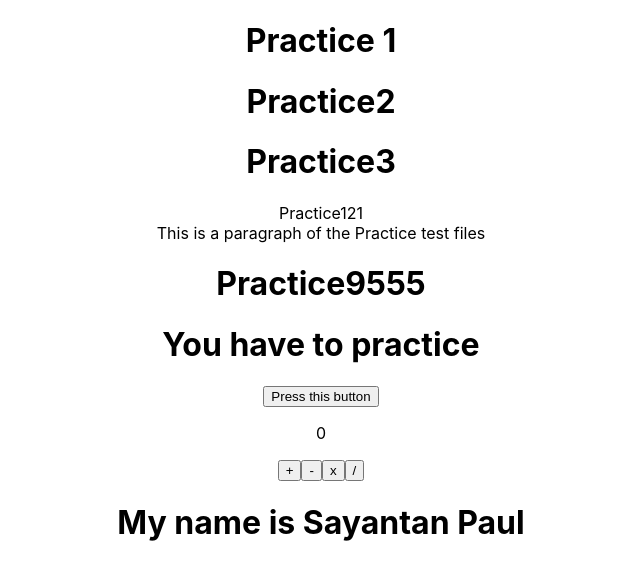
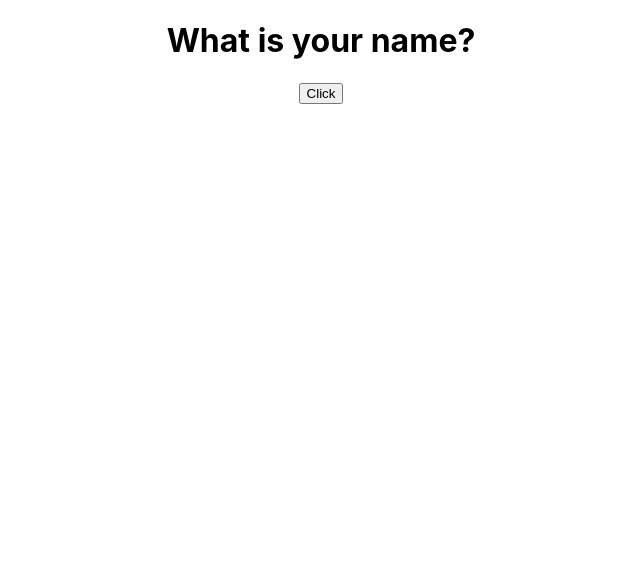
Before and after one commit to sayantan-paul-007/react-practice-codes, a React (Create React App) app: page / in a window 1280 px wide. Shown: the top 580 px of the page, without its empty margins (319-959 px from the left). Built offline with nearby package versions, Linux system fonts and the light colour scheme.

Commit message:
21.03.2023 Update

```diff
--- a/src/App.js
+++ b/src/App.js
@@ -1,5 +1,7 @@
 import './App.css';
 import Practice1 from './pages/Practice1';
+import Practice10 from './pages/Practice10';
+import Practice11 from './pages/Practice11';
 import Practice2 from './pages/Practice2'
 import Practice3 from './pages/Practice3';
 import Practice4 from './pages/Practice4';
@@ -7,11 +9,12 @@ import Practice5 from './pages/Practice5';
 import Practice6 from './pages/Practice6';
 import Practice7 from './pages/Practice7';
 import Practice8 from './pages/Practice8';
+import Practice9 from './pages/Practice9';
 function App() {
   // In order to see each components individually, uncomment the desired one to view in particular
   return (
     <div className="App">
-     <Practice1 />
+     {/* <Practice1 />
      <Practice2 />
      <Practice3 />
      <Practice4 num='121'>
@@ -21,6 +24,9 @@ function App() {
      <Practice6 />
      <Practice7 />
      <Practice8 name='Sayantan' surname="Paul" />
+     <Practice9/>
+     <Practice10/> */}
+     <Practice11/>
     </div>
   );
 }
--- /dev/null
+++ b/src/pages/Practice10.jsx
@@ -0,0 +1,14 @@
+import React, { Component } from 'react'
+// Event Handling using Class Component
+class Practice10 extends Component {
+  newClick(){ alert("hello")}
+  render() {
+    return (
+      <button onClick={this.newClick}>
+Click here
+      </button>
+    )
+  }
+}
+
+export default Practice10
--- /dev/null
+++ b/src/pages/Practice11.jsx
@@ -0,0 +1,29 @@
+import React, { Component } from 'react'
+// Event Binding: Event Binding is used to bind the function of states using .bind and 'this' keyword references to the object defined for it
+class Practice11 extends Component {
+    constructor(props) {
+      super(props)
+
+      this.state = {
+         nameinfo:'What is your name?'
+      }
+      this.newNameClick = this.newNameClick.bind(this)//Putting the onClick attribute in the constructor
+    }
+    newNameClick(){
+        this.setState({
+           nameinfo:"Sayantan Paul"
+        })
+    }
+    // Approach
+
+  render() {
+    return (
+      <>
+      <h1>{this.state.nameinfo}</h1>
+      <button onClick={this.newNameClick}>Click</button>
+      </>
+    )
+  }
+}
+
+export default Practice11
--- /dev/null
+++ b/src/pages/Practice9.js
@@ -0,0 +1,16 @@
+import React, { useState } from 'react'
+// Event Handling using functional component
+const Practice9 = () => {
+   const [name,setName] = useState('Enter Name')
+
+  return (
+    <>
+    <p>{name}</p>
+    <button onClick={()=>setName("sauiuidhsadh")}>
+        Click
+    </button>
+    </>
+  )
+}
+
+export default Practice9
```
